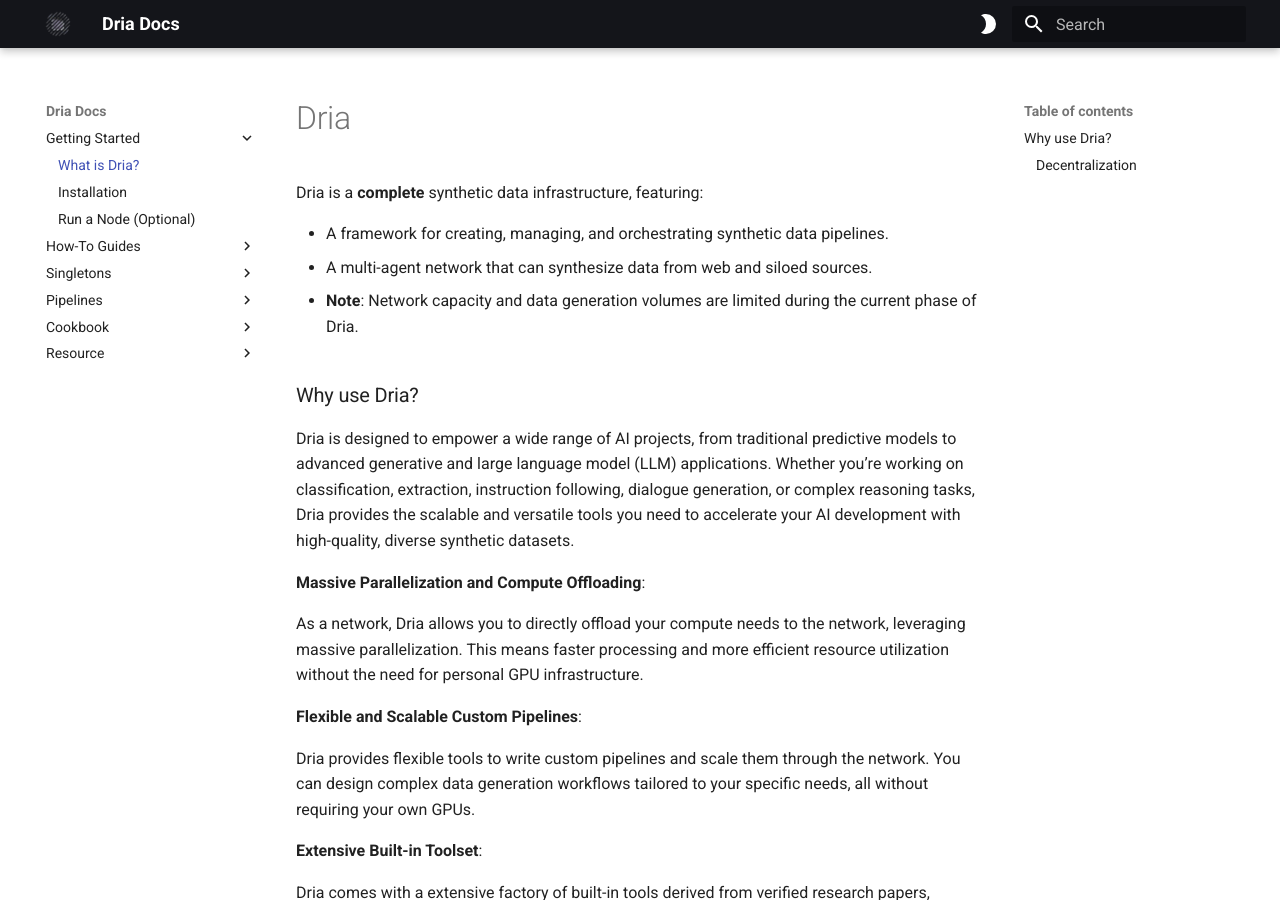
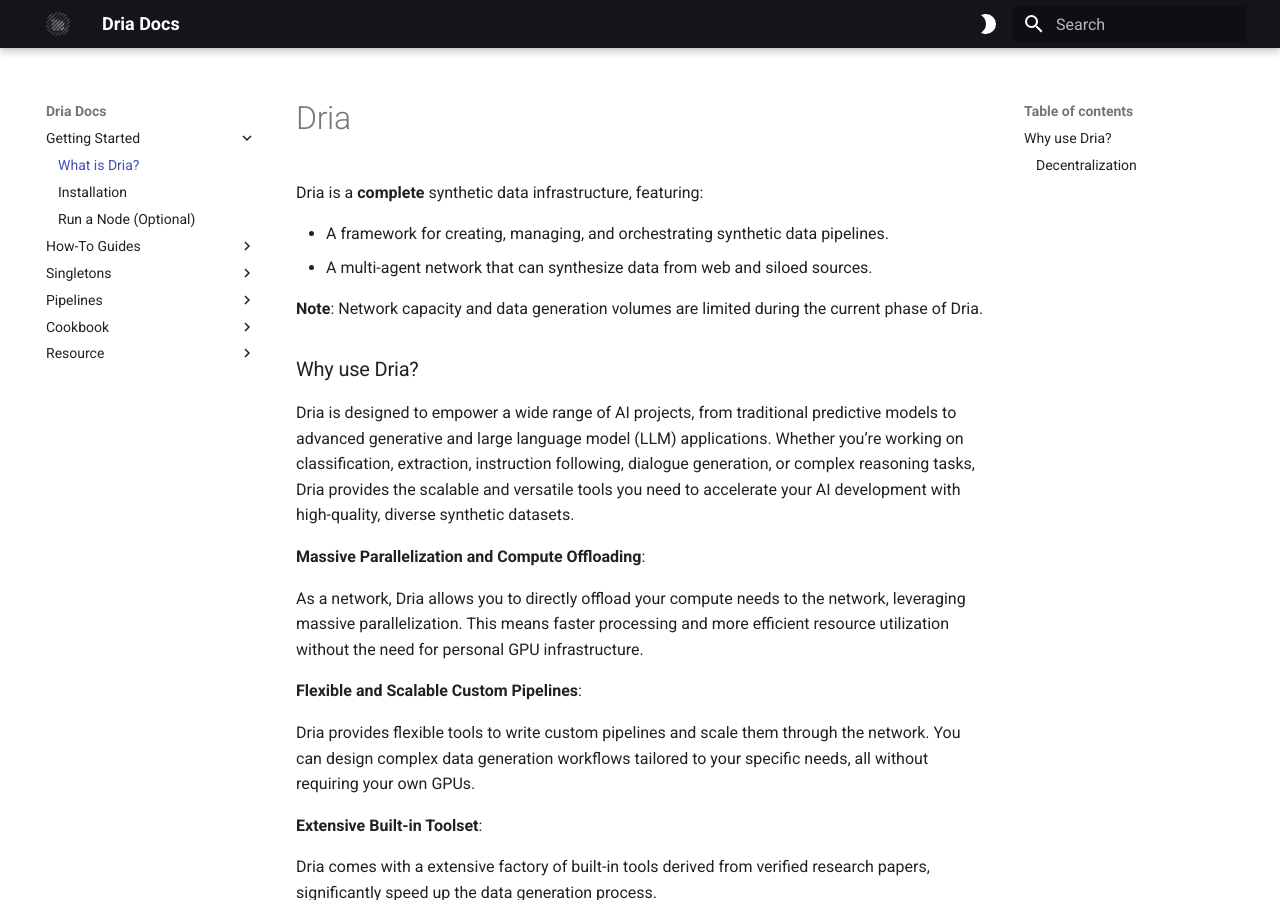
Before and after one commit to firstbatchxyz/dria-blog, an MkDocs documentation site: the page built from docs/README.md, in a window 1280 px wide and 900 px high. Built offline with MkDocs 1.6.1 and Material for MkDocs 9.7.7, drawn with Linux system fonts in a browser that asks for light colours.

```diff
--- a/docs/README.md
+++ b/docs/README.md
@@ -18,7 +18,7 @@ Dria is a __complete__ synthetic data infrastructure, featuring:
 - A framework for creating, managing, and orchestrating synthetic data pipelines.
 - A multi-agent network that can synthesize data from web and siloed sources.
 
-- **Note**: Network capacity and data generation volumes are limited during the current phase of Dria.
+**Note**: Network capacity and data generation volumes are limited during the current phase of Dria.
 
 ### Why use Dria?
 
```
